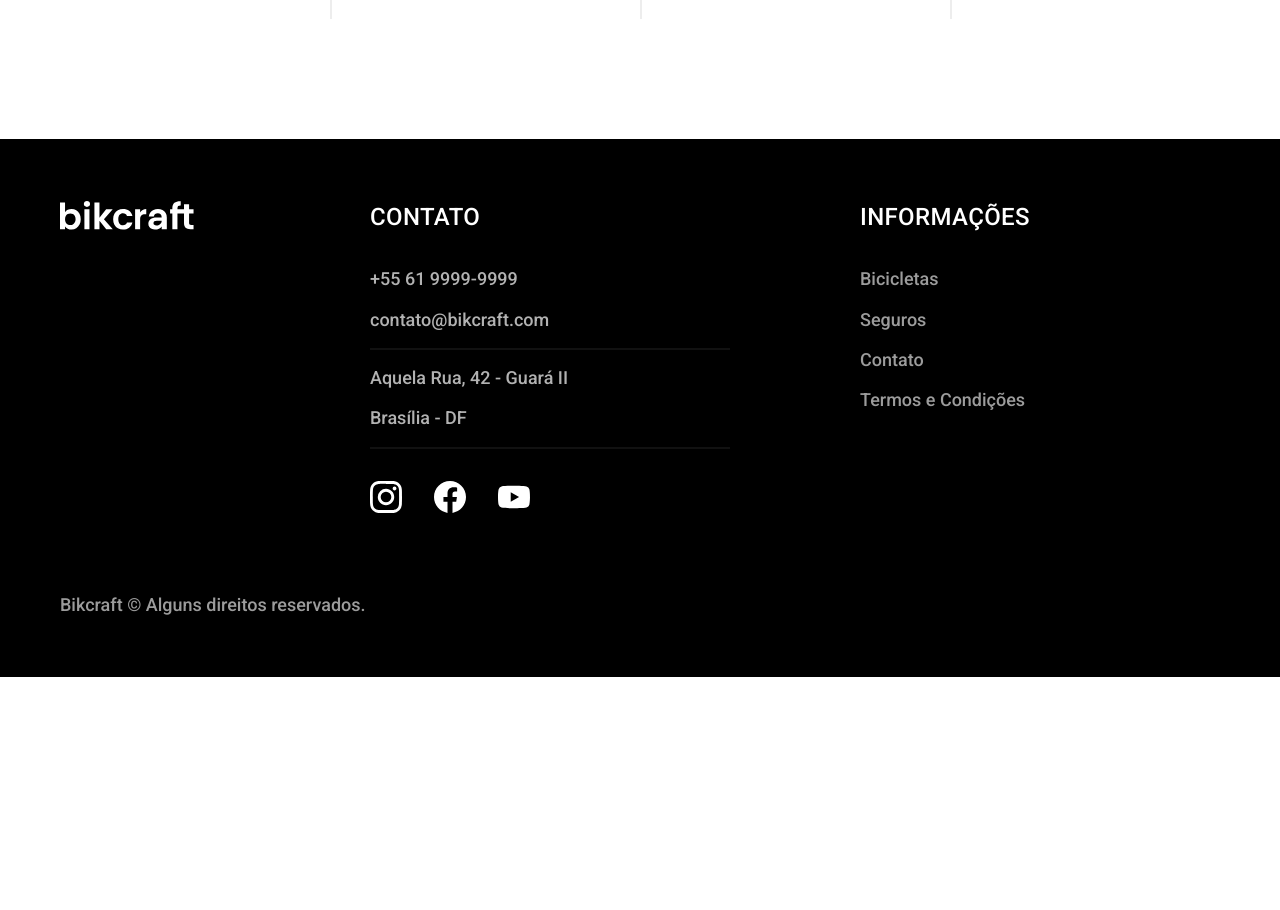
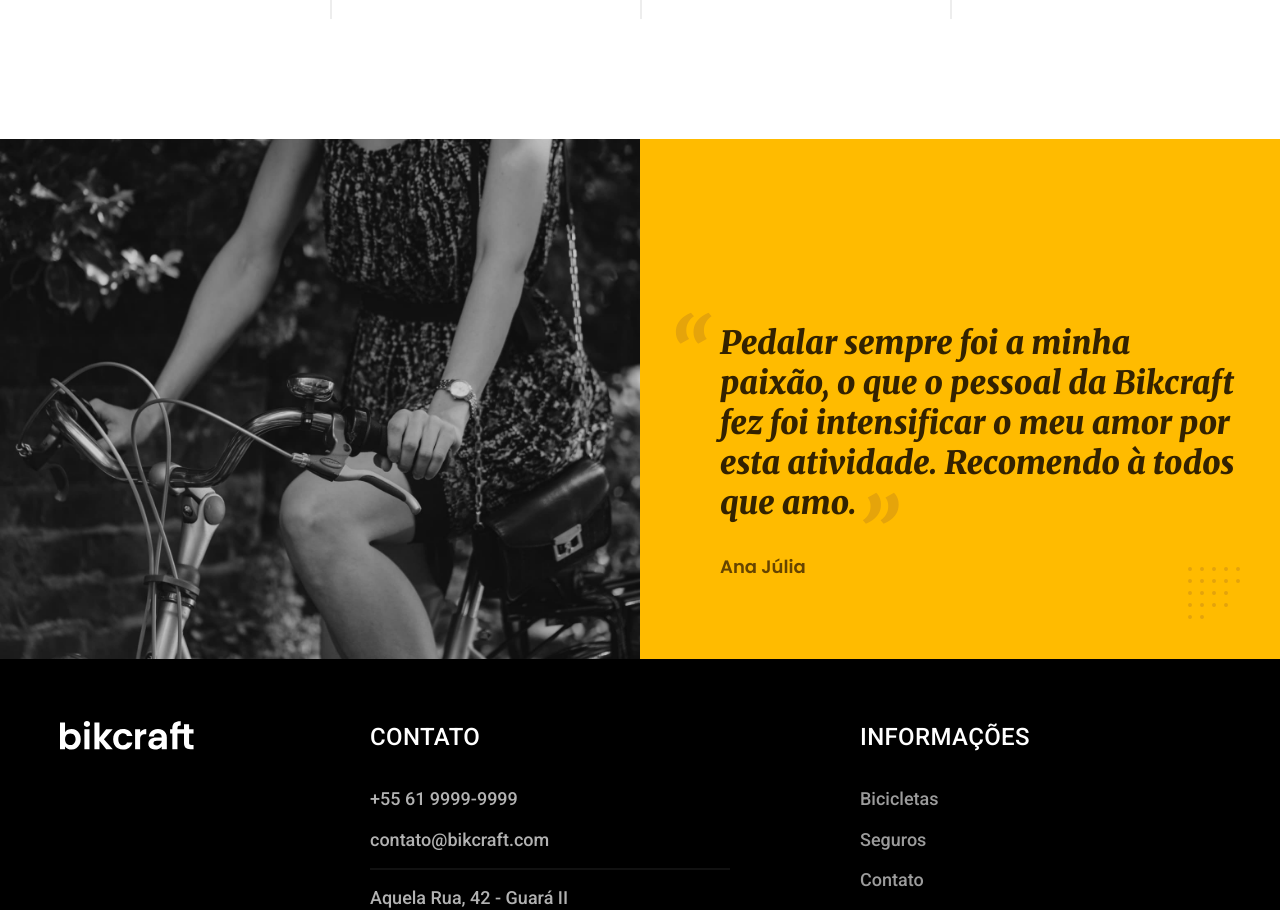
Before and after one commit to fabiof2x/bikcraft-nextjs, a Next.js app: page / in a window 1280 px wide. Shown: the part 3140-4050 px from the top of the page. Before the commit the page ends 3817 px from the top, so only its background shows below. Built offline with nearby package versions, Linux system fonts and the light colour scheme.

Commit message:
feat(home): testimonial section

```diff
--- a/src/pages/index.tsx
+++ b/src/pages/index.tsx
@@ -116,6 +116,18 @@ function HomePage() {
         </ul>
       </section>
 
+      <section className={styles.testimonial} aria-label="Depoimento">
+        <div>
+          <img src="./img/fotos/depoimento.jpg" width="1560" height="1360" alt="Pessoa pedalando uma bicicleta Bikcraft" />
+        </div>
+        <div className={styles.testimonialContent}>
+          <blockquote>
+            <p>Pedalar sempre foi a minha paixão, o que o pessoal da Bikcraft fez foi intensificar o meu amor por esta atividade. Recomendo à todos que amo.</p>
+          </blockquote>
+          <span>Ana Júlia</span>
+        </div>
+      </section>
+
       <Footer />
     </>
   )
--- a/src/styles/Home.module.scss
+++ b/src/styles/Home.module.scss
@@ -2,3 +2,4 @@
 @import "./bikes/bikes-list";
 @import "./home/technology";
 @import "./home/partners";
+@import "./home/testimonial";
--- /dev/null
+++ b/src/styles/home/_testimonial.scss
@@ -0,0 +1,77 @@
+@import "../variables-and-mixins";
+
+.testimonial {
+  display: grid;
+  grid-template-columns: 1fr 1fr;
+  background-color: $color-p1;
+  overflow: hidden;
+
+  img {
+    width: 100%;
+    height: 100%;
+    object-fit: cover;
+    border-radius: 0px;
+  }
+
+  p::before,
+  p::after {
+    font-size: 5rem;
+    color: $color-p2;
+    position: absolute;
+  }
+
+  p::before {
+    content: "“";
+    left: -50px;
+    top: -20px;
+  }
+
+  p::after {
+    content: "”";
+  }
+
+  @media (min-width: 1200px) {
+    img {
+      max-height: 520px;
+    }
+  }
+
+  @media (max-width: 800px) {
+    grid-template-columns: 1fr;
+    text-align: center;
+
+    img {
+      max-height: 200px;
+    }
+  }
+}
+
+.testimonialContent {
+  padding: 40px 40px 80px 80px;
+  align-self: end;
+  background: url("../../../public/img/dec/bottom-right-p.svg") no-repeat bottom 40px right 40px;
+
+  blockquote {
+    @include font-1-xl;
+    color: $color-p5;
+  }
+
+  span {
+    @include font-1-m-b;
+    color: $color-p4;
+  }
+
+  p {
+    max-width: 32ch;
+    font-family: "Merriweather", serif;
+    font-style: italic;
+    font-weight: 900;
+    margin-bottom: 32px;
+    position: relative;
+  }
+
+  @media (max-width: 800px) {
+    padding: 40px 20px;
+    margin: auto;
+  }
+}
```
